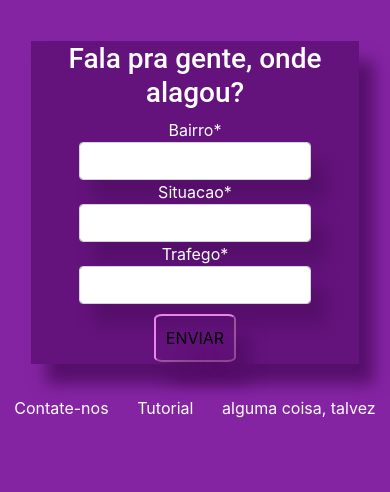
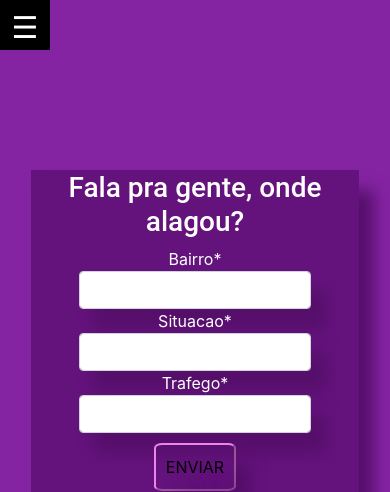
Before and after one commit to voittus/DemodayProject, a Django app: page /alagou/ in a window 390 px wide. Shown: the top 492 px of the page. Run offline with Django 3.2, Linux system fonts and the light colour scheme; some libraries are stand-ins or nearby versions.

Commit message:
criar um botão menu no responsivo

```diff
--- a/website/static/style.css
+++ b/website/static/style.css
@@ -24,6 +24,25 @@ nav a:hover{
     text-decoration: none;
     text-transform: none;
 }
+
+label[for="bt_menu"]
+{
+    background-color: black;
+    color: white;
+    cursor: pointer;
+    display: none;
+    font-size: 30px;
+    height: 50px;
+    width: 50px;
+    padding: 5px;
+    text-align: center;
+}
+
+#bt_menu
+{
+    display: none;
+}
+
 #inicio
 {
     font-size: 28pt;
@@ -138,12 +157,44 @@ footer a:hover{
     {
         max-width: 100%;
     }
+
     nav
     {
-        display: none;
-        justify-content: space-around;
+        align-items: center;
         width: 100%;
         height: 20%;
+        float: none;
+    }
+
+    nav a
+    {
+        background-color: #64137c;
+        width: 100%;
+        padding-left: 35%;
+    }
+
+    nav a:hover{
+        background-color: rgb(188, 44, 231);
+        text-decoration: none;
+        text-transform: none;
+    }
+
+    #bt_menu:checked ~ .menu{
+        margin-left: 0;
+        flex-direction: column;
+        position: fixed;
+        margin-top: 13%;
+    }
+
+    .menu
+    {
+        margin-left: -300%;
+        /*transition: all .4s;*/
+    }
+
+    label[for="bt_menu"]
+    {
+        display:block;
     }
 
     section
--- a/website/templates/layout.html
+++ b/website/templates/layout.html
@@ -17,7 +17,9 @@
 </head>
 
 <body>
-    <nav>
+    <input type="checkbox" id="bt_menu">
+    <label for="bt_menu">&#9776;</label>
+    <nav class="menu">
         <a href="http://localhost:8000/alagou/">alagou</a>
         <a href="">mapa</a>
         <a href="http://localhost:8000/" id="inicio">inicio</a>
```
